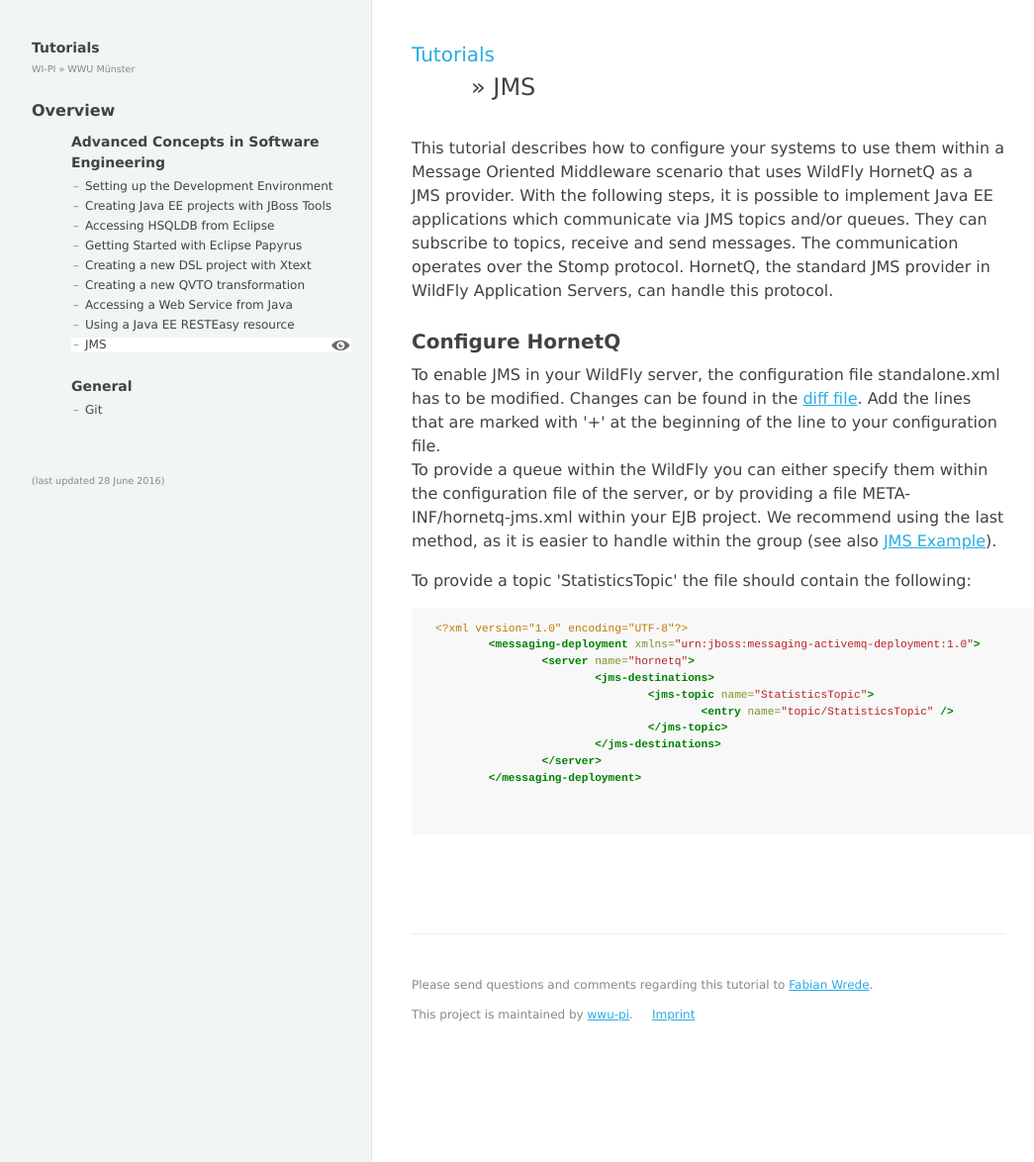
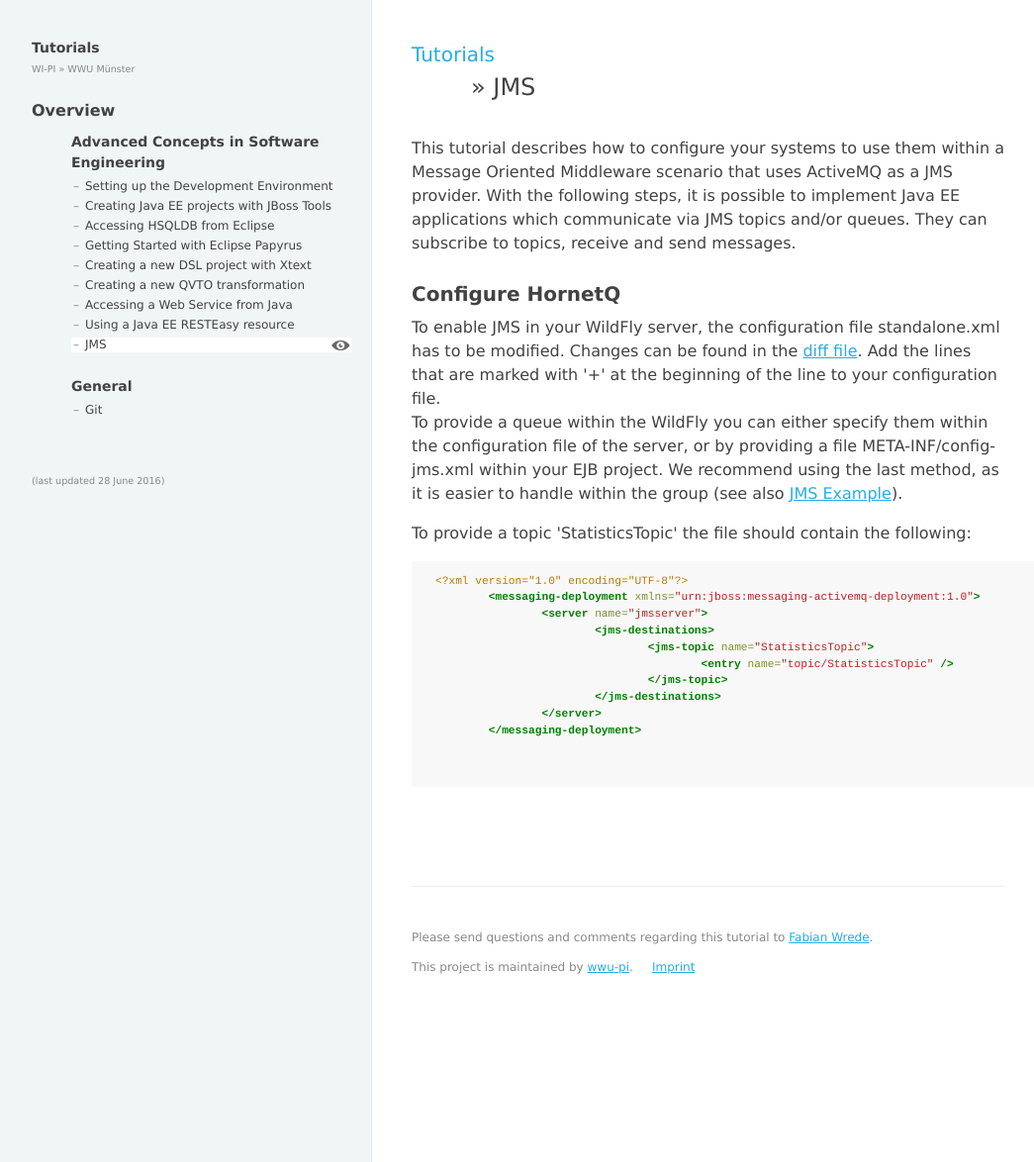
Before and after one commit to wwu-pi/tutorials, a Jekyll site: the page built from lectures/acse/090_tutorial_jms.md, in a window 1280 px wide and 1174 px high. Shown: the whole window at 99% size, without its empty margins (8-1053 px from the left). Built offline with Jekyll 4.4.1, drawn with Linux system fonts in a browser that asks for light colours.

Commit message:
resolve confusion of hornetq and activemq

````diff
--- a/lectures/acse/090_tutorial_jms.md
+++ b/lectures/acse/090_tutorial_jms.md
@@ -3,14 +3,14 @@ layout: recipe
 title: JMS
 ---
 
-<p>This tutorial describes how to configure your systems to use them within a Message Oriented Middleware scenario that uses WildFly HornetQ as a JMS provider. With the following steps, it is possible to implement Java EE applications which communicate via JMS topics and/or queues. They can subscribe to topics, receive and send messages. The communication operates over the Stomp protocol. HornetQ, the standard JMS provider in WildFly Application Servers, can handle this protocol.</p>
+<p>This tutorial describes how to configure your systems to use them within a Message Oriented Middleware scenario that uses ActiveMQ as a JMS provider. With the following steps, it is possible to implement Java EE applications which communicate via JMS topics and/or queues. They can subscribe to topics, receive and send messages.</p>
 <h2>Configure HornetQ</h2>
-<p>To enable JMS in your WildFly server, the configuration file standalone.xml has to be modified. Changes can be found in the <a class="download" href="standalone.diff">diff file</a>. Add the lines that are marked with '+' at the beginning of the line to your configuration file. <br /> To provide a queue within the WildFly you can either specify them within the configuration file of the server, or by providing a file META-INF/hornetq-jms.xml within your EJB project. We recommend using the last method, as it is easier to handle within the group (see also <a href="https://github.com/wwu-pi/acse-statistics-with-mom">JMS Example</a>). </p>
+<p>To enable JMS in your WildFly server, the configuration file standalone.xml has to be modified. Changes can be found in the <a class="download" href="standalone.diff">diff file</a>. Add the lines that are marked with '+' at the beginning of the line to your configuration file. <br /> To provide a queue within the WildFly you can either specify them within the configuration file of the server, or by providing a file META-INF/config-jms.xml within your EJB project. We recommend using the last method, as it is easier to handle within the group (see also <a href="https://github.com/wwu-pi/acse-statistics-with-mom">JMS Example</a>). </p>
 <p>To provide a topic 'StatisticsTopic' the file should contain the following:</p>
 ```xml
 <?xml version="1.0" encoding="UTF-8"?>
 	<messaging-deployment xmlns="urn:jboss:messaging-activemq-deployment:1.0">
-		<server name="hornetq">
+		<server name="jmsserver">
 			<jms-destinations>
 				<jms-topic name="StatisticsTopic">
 					<entry name="topic/StatisticsTopic" />
````
Also changed, not shown: 1 other file.
